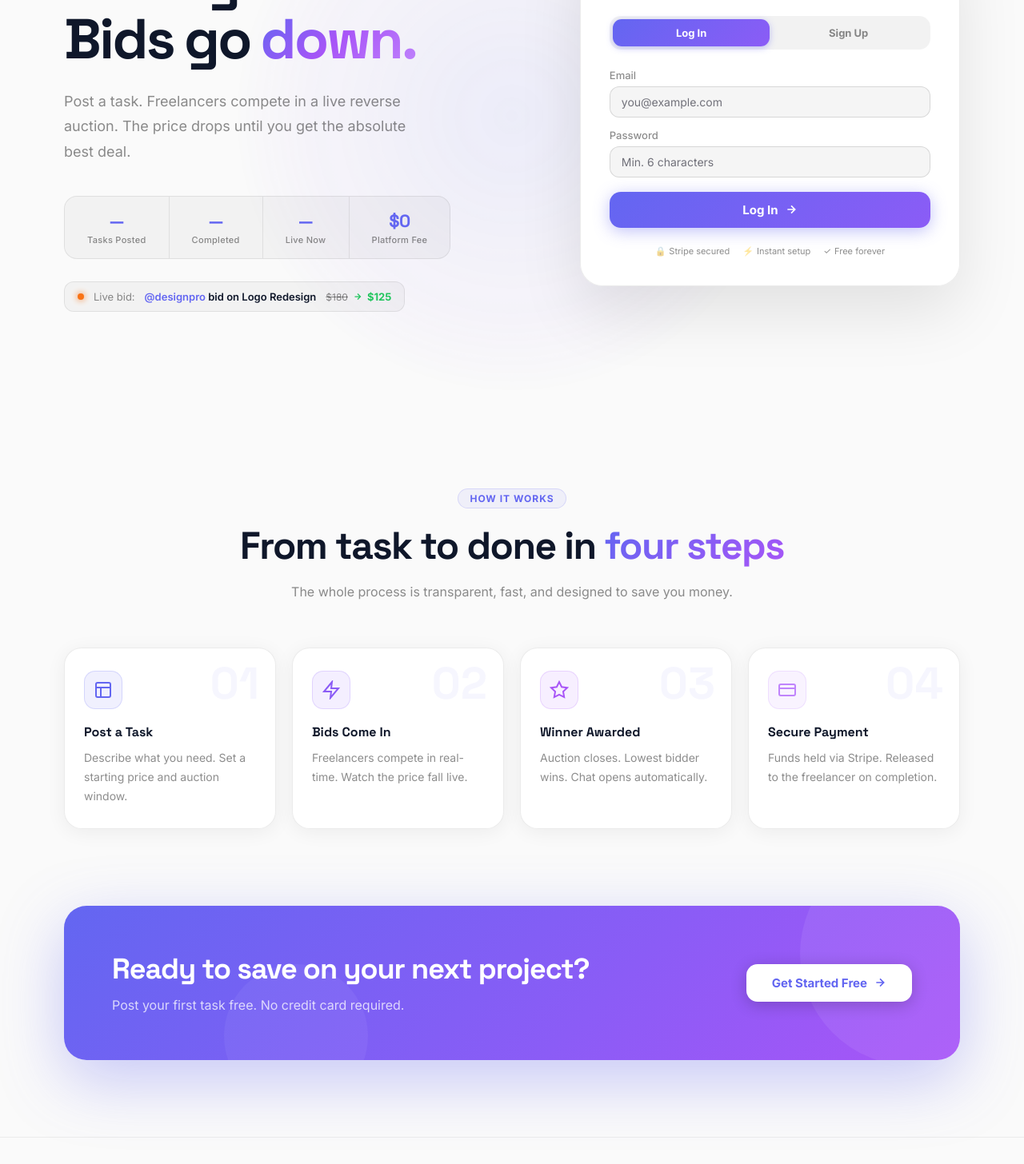
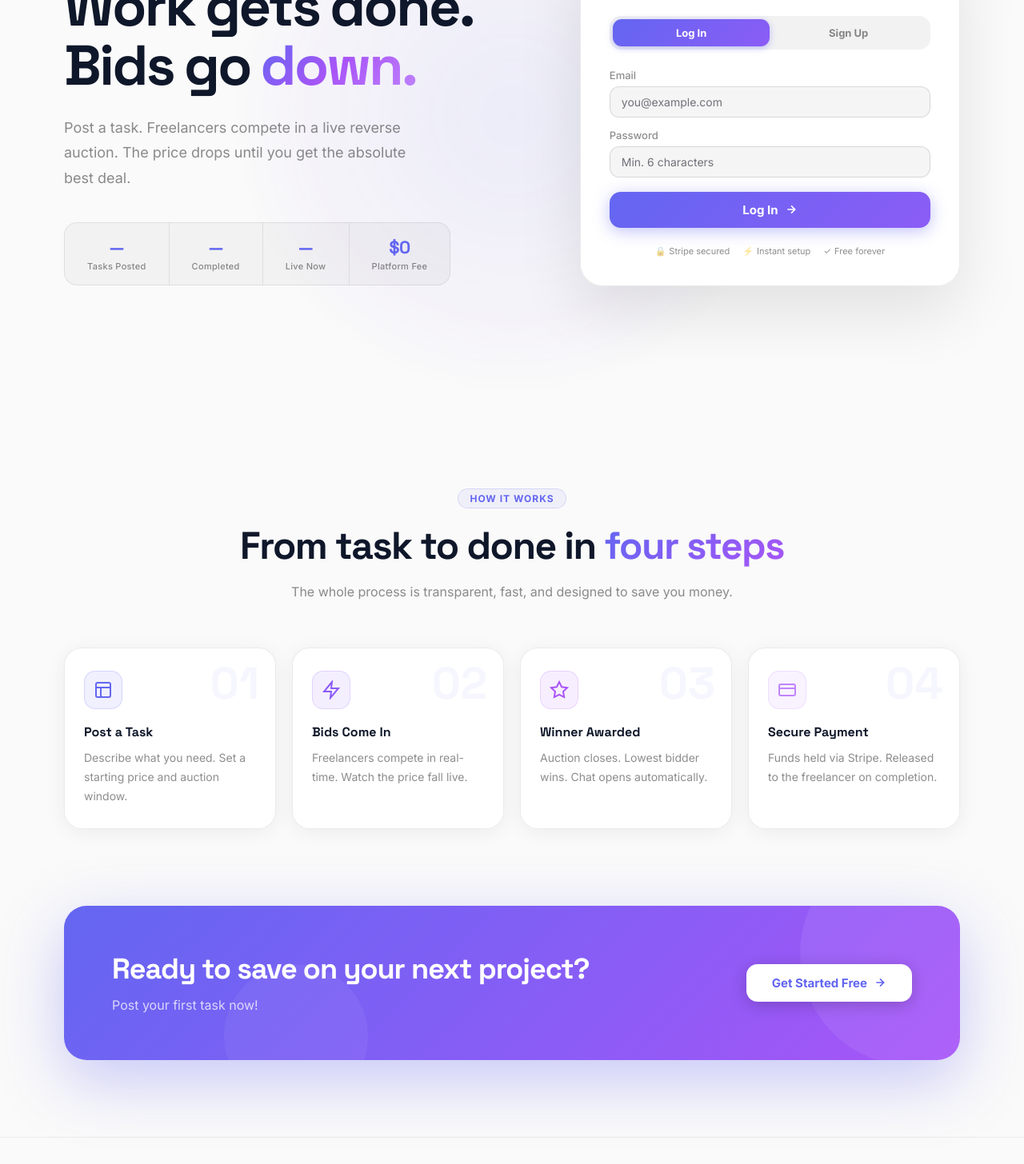
Before and after one commit to w3ixi4ng/Bidly, a React (Vite) app in the folder frontend/: page / in a window 1280 px wide. Shown: the part 285-1741 px from the top of the page at 80% size. Built offline with nearby package versions, Linux system fonts and the light colour scheme; no server answers.

Commit message:
homepage live bid displaying accurate data now

```diff
--- a/frontend/src/pages/Home.tsx
+++ b/frontend/src/pages/Home.tsx
@@ -6,8 +6,9 @@ import { useAuthStore } from '../store/authStore';
 import { useTaskStore } from '../store/taskStore';
 import { useChatStore } from '../store/chatStore';
 import { useUIStore } from '../store/uiStore';
-import { login, signup } from '../api/users';
+import { login, signup, getUser } from '../api/users';
 import { getTasks } from '../api/tasks';
+import { getCurrentBidWithFallback } from '../api/bids';
 import { getUserChats } from '../api/chats';
 import { getChatMessages } from '../api/chatLogs';
 import { connectSocket } from '../socket/socket';
@@ -27,14 +28,12 @@ function validateEmail(email: string): boolean {
   return /^[^\s@]+@[^\s@]+\.[^\s@]+$/.test(email);
 }
 
-// Animated bid ticker data
-const LIVE_BIDS = [
-  { task: 'Landing Page Design', from: '$340', to: '$280', user: 'alex_dev' },
-  { task: 'React Dashboard', from: '$520', to: '$410', user: 'marina_k' },
-  { task: 'Logo Redesign', from: '$180', to: '$125', user: 'designpro' },
-  { task: 'API Integration', from: '$290', to: '$210', user: 'codewiz' },
-  { task: 'SEO Audit', from: '$150', to: '$95', user: 'growth_hq' },
-];
+interface LiveBid {
+  task: string;
+  from: string | null;
+  to: string;
+  user: string;
+}
 
 const FEATURES = [
   {
@@ -106,6 +105,7 @@ const Home: React.FC = () => {
   const [errors, setErrors] = useState<Partial<FormState & { general: string }>>({});
   const [loading, setLoading] = useState(false);
   const [activeBidIdx, setActiveBidIdx] = useState(0);
+  const [liveBids, setLiveBids] = useState<LiveBid[]>([]);
   const [liveStats, setLiveStats] = useState(STATS_FALLBACK);
 
   const heroRef = useRef<HTMLDivElement>(null);
@@ -122,34 +122,60 @@ const Home: React.FC = () => {
     if (isAuthenticated) navigate('/tasks', { replace: true });
   }, [isAuthenticated, navigate]);
 
-  // Fetch live stats from API
+  // Fetch live stats and live bids from API
   useEffect(() => {
     getTasks()
-      .then(tasks => {
+      .then(async tasks => {
         const total = tasks.length;
         const completed = tasks.filter(t =>
           t.auction_status === 'completed' || t.auction_status === 'accepted' || t.auction_status === 'pending-review'
         ).length;
-        const live = tasks.filter(t =>
+        const liveTasks = tasks.filter(t =>
           t.auction_status === 'in-progress' && new Date(t.auction_end_time).getTime() > Date.now()
-        ).length;
+        );
         setLiveStats([
           { value: String(total), label: 'Tasks Posted' },
           { value: String(completed), label: 'Completed' },
-          { value: String(live), label: 'Live Now' },
+          { value: String(liveTasks.length), label: 'Live Now' },
           { value: '$0', label: 'Platform Fee' },
         ]);
+
+        // Fetch current bids for live tasks to populate the ticker
+        const bidResults = await Promise.all(
+          liveTasks.map(async t => {
+            try {
+              const currentBid = await getCurrentBidWithFallback(t.task_id);
+              if (currentBid.bid_amount != null && currentBid.bidder_id) {
+                let userName = currentBid.bidder_id.slice(0, 8);
+                try {
+                  const user = await getUser(currentBid.bidder_id);
+                  if (user.name) userName = user.name;
+                } catch { /* use truncated id */ }
+                return {
+                  task: t.title,
+                  from: currentBid.bid_amount !== t.starting_bid ? `$${t.starting_bid}` : null,
+                  to: `$${currentBid.bid_amount}`,
+                  user: userName,
+                };
+              }
+            } catch { /* skip this task */ }
+            return null;
+          })
+        );
+        const validBids = bidResults.filter((b): b is NonNullable<typeof b> => b !== null);
+        if (validBids.length > 0) setLiveBids(validBids);
       })
       .catch(() => {});
   }, []);
 
   // Rotate bid ticker
   useEffect(() => {
+    if (liveBids.length === 0) return;
     const interval = setInterval(() => {
-      setActiveBidIdx(prev => (prev + 1) % LIVE_BIDS.length);
+      setActiveBidIdx(prev => (prev + 1) % liveBids.length);
     }, 2800);
     return () => clearInterval(interval);
-  }, []);
+  }, [liveBids]);
 
   useEffect(() => {
     if (isAuthenticated) return;
@@ -304,7 +330,7 @@ const Home: React.FC = () => {
   const featCardBorder = isDark ? 'rgba(255,255,255,0.07)' : 'rgba(0,0,0,0.08)';
   const statDivider = isDark ? 'rgba(255,255,255,0.08)' : 'rgba(0,0,0,0.08)';
 
-  const activeBid = LIVE_BIDS[activeBidIdx];
+  const activeBid = liveBids.length > 0 ? liveBids[activeBidIdx % liveBids.length] : null;
 
   return (
     <div
@@ -519,6 +545,7 @@ const Home: React.FC = () => {
           </div>
 
           {/* Live bid ticker */}
+          {activeBid && (
           <div ref={bidTickerRef} style={{
             marginTop: 28,
             display: 'flex', alignItems: 'center', gap: 12,
@@ -548,13 +575,18 @@ const Home: React.FC = () => {
               <span style={{ color: textPrimary }}>{activeBid.task}</span>
             </div>
             <div style={{ display: 'flex', alignItems: 'center', gap: 6, flexShrink: 0 }}>
-              <span style={{ textDecoration: 'line-through', color: textMuted, fontSize: 12 }}>{activeBid.from}</span>
-              <svg width="12" height="12" fill="none" stroke="#22c55e" strokeWidth="2.5" viewBox="0 0 24 24">
-                <path d="M5 12h14M12 5l7 7-7 7" />
-              </svg>
+              {activeBid.from && (
+                <>
+                  <span style={{ textDecoration: 'line-through', color: textMuted, fontSize: 12 }}>{activeBid.from}</span>
+                  <svg width="12" height="12" fill="none" stroke="#22c55e" strokeWidth="2.5" viewBox="0 0 24 24">
+                    <path d="M5 12h14M12 5l7 7-7 7" />
+                  </svg>
+                </>
+              )}
               <span style={{ fontWeight: 700, color: '#22c55e', fontSize: 13 }}>{activeBid.to}</span>
             </div>
           </div>
+          )}
         </div>
 
         {/* Right: auth card */}
@@ -881,7 +913,7 @@ const Home: React.FC = () => {
               Ready to save on your next project?
             </h2>
             <p style={{ fontSize: 16, color: 'rgba(255,255,255,0.75)', lineHeight: 1.6 }}>
-              Post your first task free. No credit card required.
+              Post your first task now!
             </p>
           </div>
 
```
